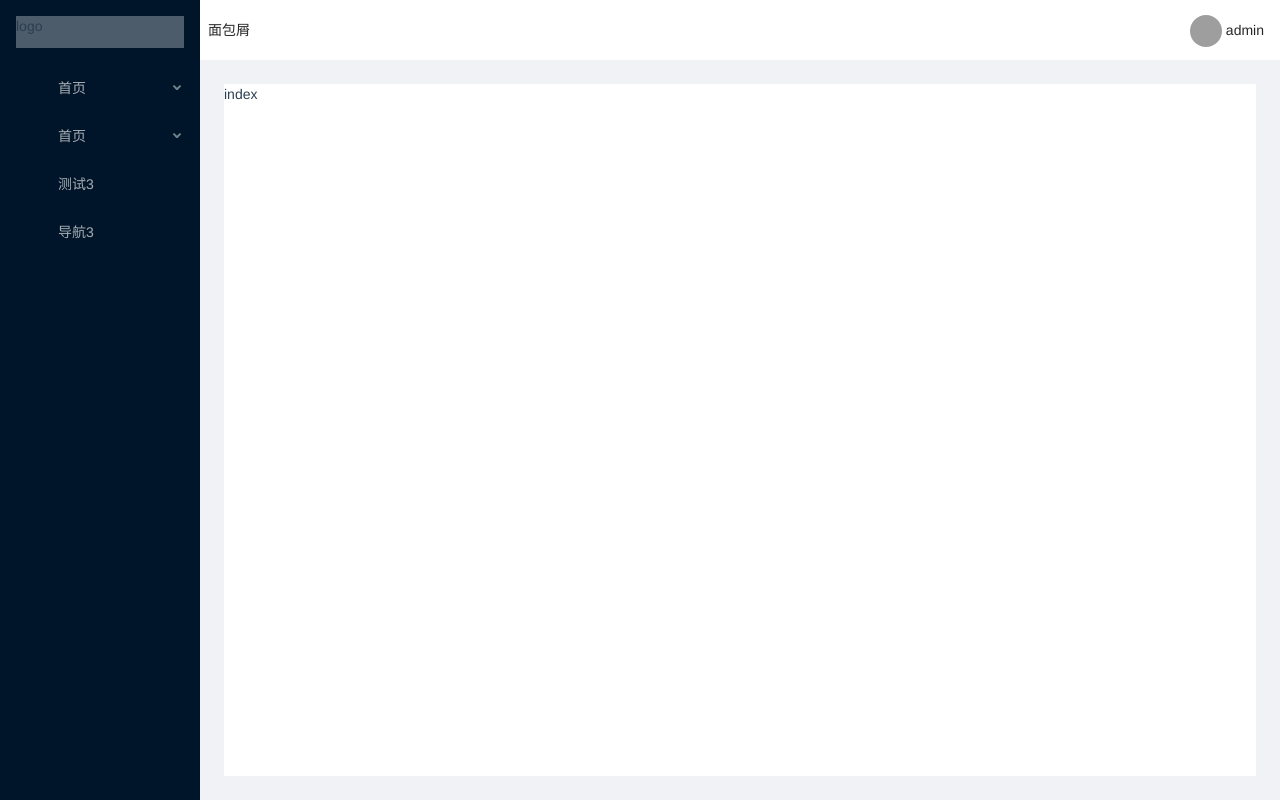
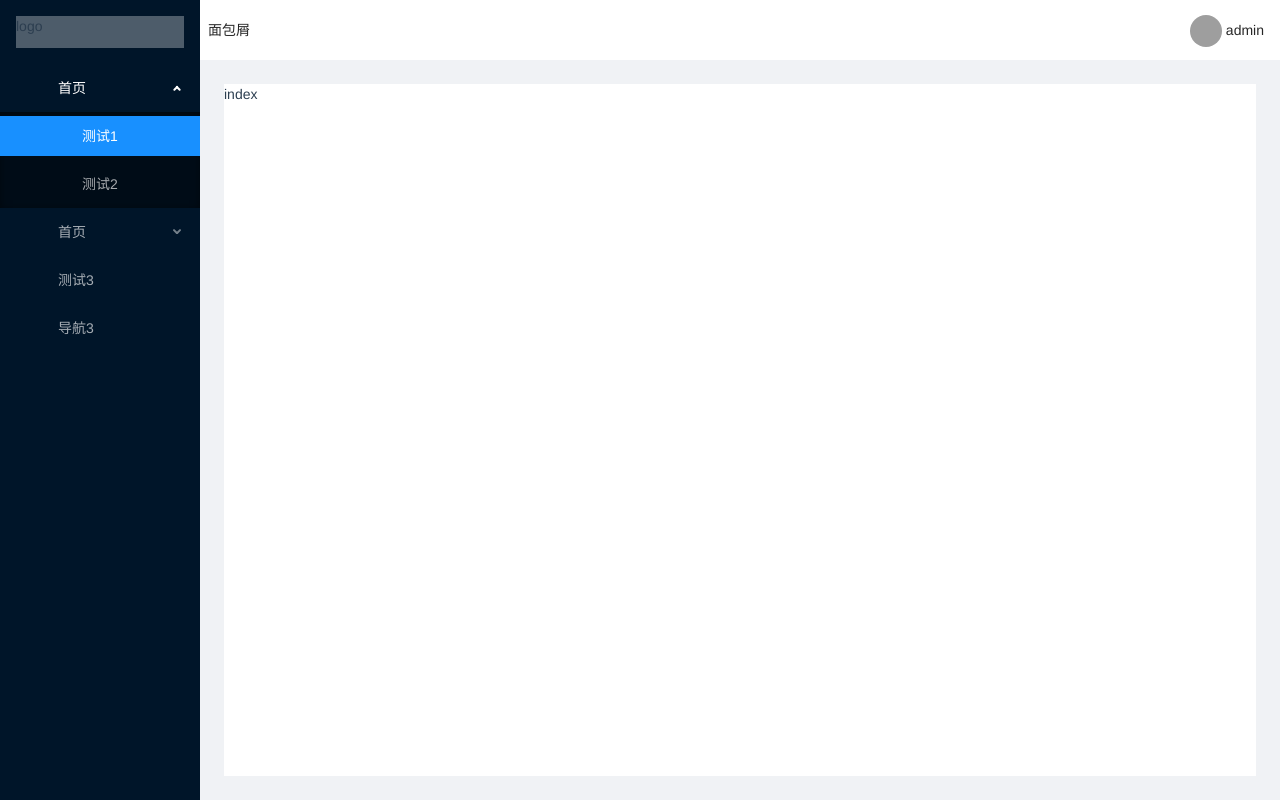
Before and after one commit to Echogithu/admin-vue2, a Vue app: page /home/index in a window 1280 px wide. Built offline with nearby package versions, Linux system fonts and the light colour scheme; grey boxes are pictures that could not be loaded.

Commit message:
fix(布局): 修复侧边菜单栏bug

```diff
--- a/src/layouts/components/SiderBar/SiderMenu/index.vue
+++ b/src/layouts/components/SiderBar/SiderMenu/index.vue
@@ -1,5 +1,12 @@
 <template>
-  <a-menu theme="dark" mode="inline" @click="clickMenuItem">
+  <a-menu
+    theme="dark"
+    mode="inline"
+    @click="clickMenuItem"
+    :selected-keys="selectedKeys"
+    :open-keys.sync="openKeys"
+    :defaultSelectedKeys="[$route.path]"
+  >
     <template v-for="route in menus">
       <sider-menu-item v-if="hasShowChildren(route.children)" :key="route.name" :route="route"></sider-menu-item>
       <sub-menu v-else :key="'sub-' + route.name" :route="route"></sub-menu>
@@ -12,6 +19,7 @@ import SubMenu from './SubMenu.vue';
 import SiderMenuItem from './SiderMenuItem.vue';
 import { routes } from '@/router/routes.js';
 import { isLink } from '@/utils/toolsFn.js';
+
 export default {
   name: 'SiderMenu',
   components: {
@@ -20,24 +28,42 @@ export default {
   },
   computed: {
     menus: () => {
-      console.log('routes :>> ', routes.find(item => item.name === 'Layout').children);
-
       return routes.find(item => item.name === 'Layout').children;
     }
   },
   data() {
     return {
       selectedKeys: [],
-      openKeys: []
+      openKeys: [],
+      defaultSelectedKeys: [this.$route.name]
     };
   },
+  mounted() {
+    if (!this.$store.state.layout.collapsed) {
+      this.initMenuOpen();
+    }
+    this.setMenuActive();
+  },
   methods: {
-    // 判断是否有可展示的children
-    hasShowChildren(children = []) {
-      const showingChildren = children.filter(item => {
-        return typeof item.meta.hidden === 'boolean' ? !item.meta.hidden : true;
-      });
-      return !showingChildren.length;
+    // 默认展开所处的路由菜单
+    initMenuOpen() {
+      const routeMatched = this.$route.matched;
+      this.openKeys = this.getOpenKeys(routeMatched[routeMatched.length - 1]);
+    },
+
+    // 设置选中的路由
+    setMenuActive() {
+      const route = this.$route.matched.concat();
+      this.selectedKeys = [route.pop().name];
+    },
+
+    // 获取展开keys
+    getOpenKeys(route, openKeys = []) {
+      if (route.parent && route.parent.name && route.parent.name !== 'Layout') {
+        openKeys.push(route.parent.name);
+        this.getOpenKeys(route.parent, openKeys);
+      }
+      return openKeys;
     },
 
     // 点击菜单
@@ -47,9 +73,21 @@ export default {
       } else {
         this.$router.push({ name: key });
       }
+    },
+
+    // 判断是否有可展示的children
+    hasShowChildren(children = []) {
+      const showingChildren = children.filter(item => {
+        return typeof item.meta.hidden === 'boolean' ? !item.meta.hidden : true;
+      });
+      return !showingChildren.length;
     }
   },
-  watch: {}
+  watch: {
+    $route() {
+      this.setMenuActive();
+    }
+  }
 };
 </script>
 
```
Also changed, not shown: src/layouts/components/SiderBar/SiderMenu/index.txt (added).
